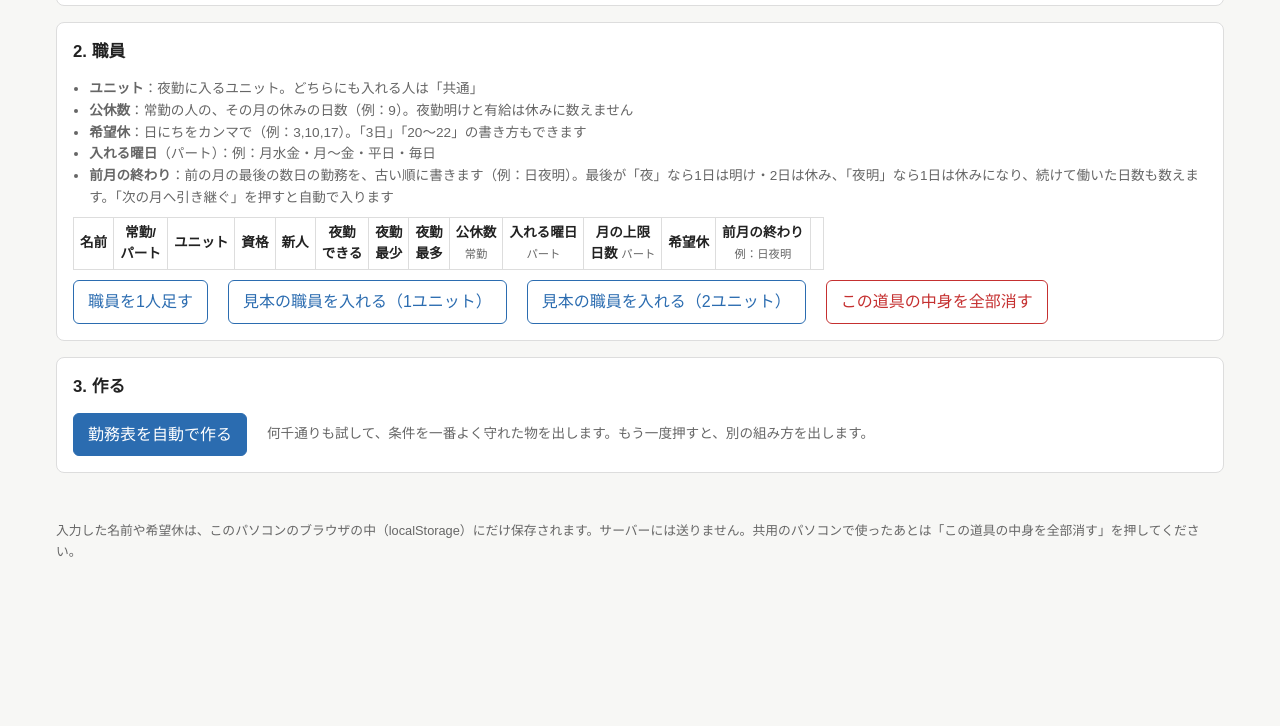
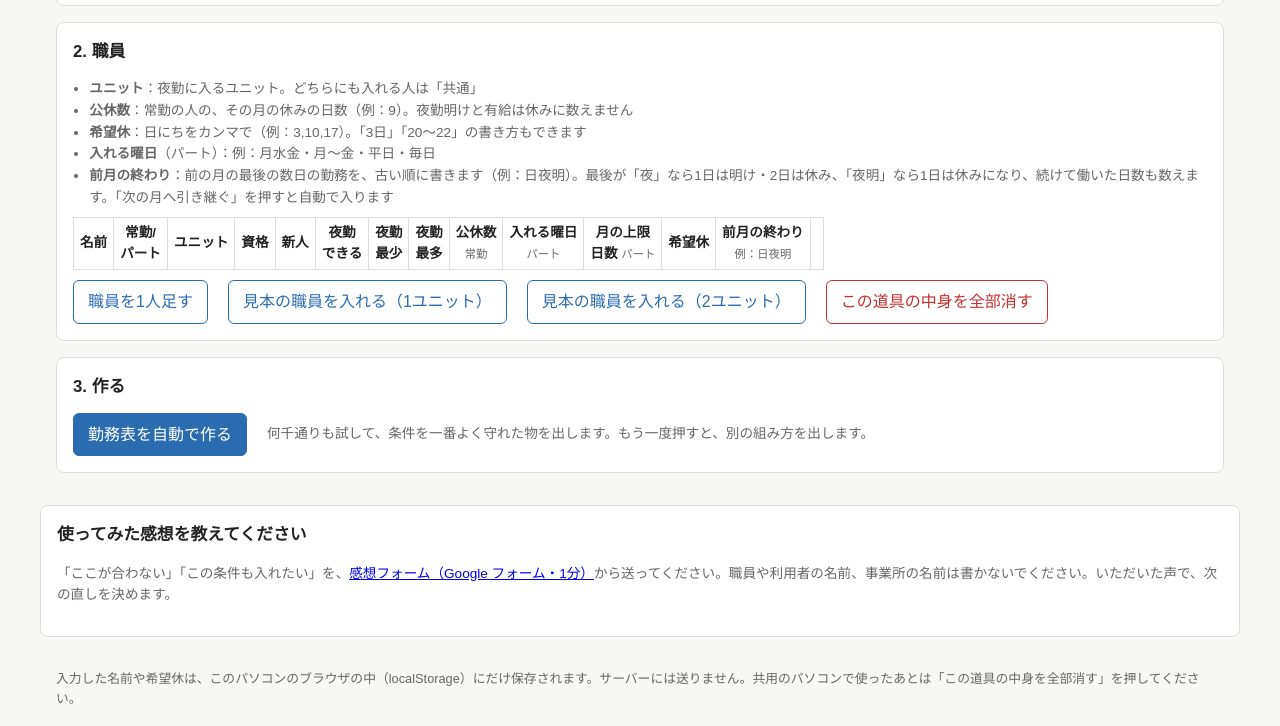
Before and after one commit to oshirase-tools/oshirase-tools.github.io, a plain HTML site: page kinmuhyo/index.html in a window 1280 px wide. Shown: the part 741-1467 px from the top of the page. Before the commit the page ends 1319 px from the top, so only its background shows below. Drawn offline with Linux system fonts and the light colour scheme.

Commit message:
勤務表メーカーに感想フォームへのリンクを追加

```diff
--- a/kinmuhyo/index.html
+++ b/kinmuhyo/index.html
@@ -151,6 +151,7 @@ footer{max-width:1200px;margin:0 auto;padding:16px;color:var(--sub);font-size:.8
 </section>
 
 </main>
+<section class="noprint" style="max-width:1200px;margin:0 auto 16px"><h2>使ってみた感想を教えてください</h2><p class="note">「ここが合わない」「この条件も入れたい」を、<a href="https://docs.google.com/forms/d/e/1FAIpQLScq4tjom-AefWlfI-S2hK0AvnML6zK9QaSyuq99uRiudkFqIg/viewform" target="_blank" rel="noopener">感想フォーム（Google フォーム・1分）</a>から送ってください。職員や利用者の名前、事業所の名前は書かないでください。いただいた声で、次の直しを決めます。</p></section>
 <footer>入力した名前や希望休は、このパソコンのブラウザの中（localStorage）にだけ保存されます。サーバーには送りません。共用のパソコンで使ったあとは「この道具の中身を全部消す」を押してください。</footer>
 
 <script>
```
